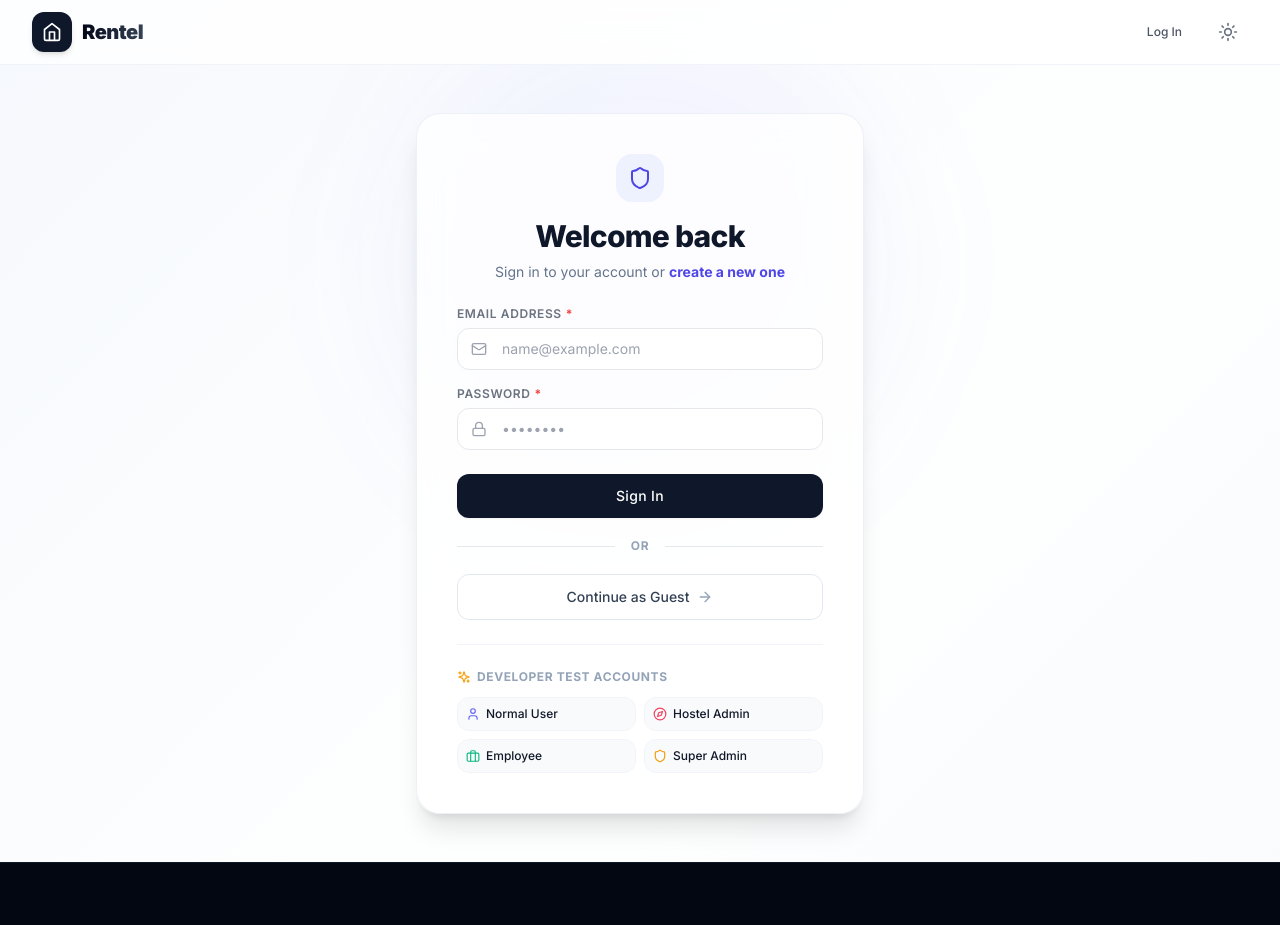
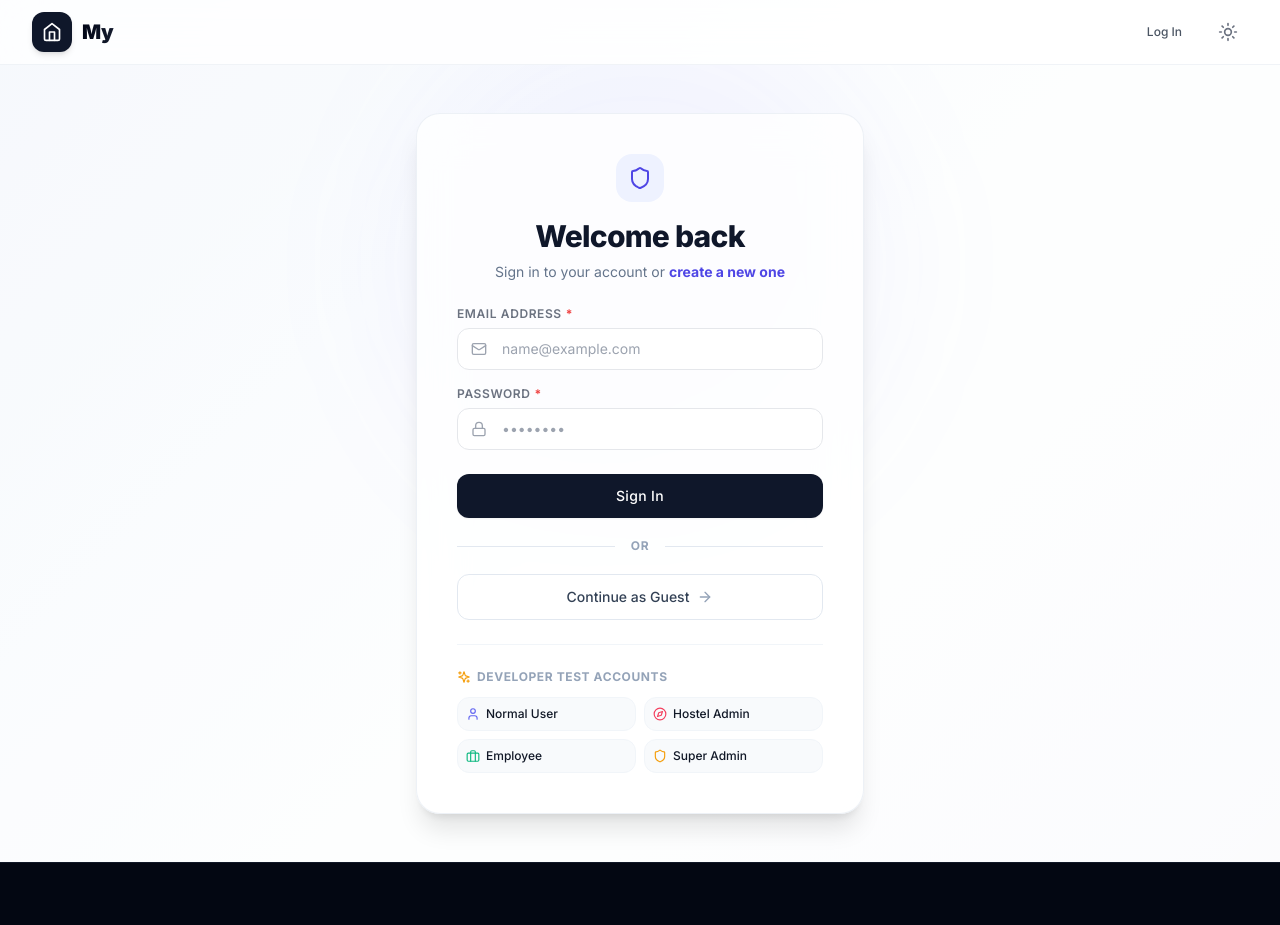
Before and after one commit to nikhil-1100/MyNilam, a Next.js app in the folder apps/web/: page /login in a window 1280 px wide. Shown: the top 925 px of the page. Built offline with nearby package versions, Linux system fonts and the light colour scheme; no server answers.

Commit message:
feat: rename app to MyNilam and add rotating malayalam logo

```diff
--- a/apps/web/app/layout.tsx
+++ b/apps/web/app/layout.tsx
@@ -11,7 +11,7 @@ import { Footer } from '@/components/layout/Footer'
 const inter = Inter({ subsets: ['latin'] })
 
 export const metadata: Metadata = {
-  title: 'Rentel | Real Estate & Roommate Marketplace',
+  title: 'MyNilam | Real Estate & Roommate Marketplace',
   description: 'Find apartments, flats, villas, plots, or roommate matches with ease.',
 }
 
--- a/apps/web/app/page.tsx
+++ b/apps/web/app/page.tsx
@@ -91,7 +91,7 @@ export default function HomePage() {
                 Find Your Next Room
               </h1>
               <p className="text-slate-400 text-xs sm:text-base max-w-xl mx-auto leading-relaxed font-semibold">
-                Rentel connects you to verified premium flats, luxury houses, commercial hubs, and shared roommate spaces with zero hassle.
+                MyNilam connects you to verified premium flats, luxury houses, commercial hubs, and shared roommate spaces with zero hassle.
               </p>
             </div>
 
--- a/apps/web/components/layout/Footer.tsx
+++ b/apps/web/components/layout/Footer.tsx
@@ -14,7 +14,7 @@ export const Footer: React.FC = () => {
               <div className="p-2 bg-indigo-600 rounded-xl">
                 <Home className="h-5 w-5" />
               </div>
-              <span className="text-lg font-bold">Rentel</span>
+              <span className="text-lg font-bold">MyNilam</span>
             </Link>
             <p className="text-sm max-w-sm leading-relaxed">
               Find, rent, or buy your next property with ease. A modern real-estate marketplace offering apartments, flats, villas, plots, and roommate listings.
@@ -72,7 +72,7 @@ export const Footer: React.FC = () => {
 
         {/* Bottom Bar */}
         <div className="border-t border-gray-900 mt-16 pt-8 flex flex-col sm:flex-row items-center justify-between text-xs text-gray-500">
-          <p>© {new Date().getFullYear()} Rentel Inc. All rights reserved.</p>
+          <p>© {new Date().getFullYear()} MyNilam. All rights reserved.</p>
           <div className="flex space-x-6 mt-4 sm:mt-0">
             <Link href="/" className="hover:text-gray-400">Facebook</Link>
             <Link href="/" className="hover:text-gray-400">Twitter</Link>
--- a/apps/web/components/layout/Header.tsx
+++ b/apps/web/components/layout/Header.tsx
@@ -11,6 +11,19 @@ export const Header: React.FC = () => {
   const { user, logout } = useAuth()
   const [isVisible, setIsVisible] = useState(true)
   const [lastScrollY, setLastScrollY] = useState(0)
+  const [logoText, setLogoText] = useState<'Nilam' | 'നിലം'>('Nilam')
+  const [isFlipped, setIsFlipped] = useState(false)
+
+  useEffect(() => {
+    const timer = setInterval(() => {
+      setIsFlipped(true)
+      setTimeout(() => {
+        setLogoText((prev) => (prev === 'Nilam' ? 'നിലം' : 'Nilam'))
+        setIsFlipped(false)
+      }, 300)
+    }, 30000)
+    return () => clearInterval(timer)
+  }, [])
 
   useEffect(() => {
     const handleScroll = () => {
@@ -47,7 +60,14 @@ export const Header: React.FC = () => {
             <Home className="h-5 w-5" />
           </div>
           <span className="text-xl font-black bg-gradient-to-r from-slate-950 to-slate-700 dark:from-white dark:to-slate-300 bg-clip-text text-transparent tracking-tight whitespace-nowrap py-1 inline-block">
-            Rentel
+            My
+            <span
+              className={`inline-block transition-all duration-300 transform ml-0.5 ${
+                isFlipped ? 'opacity-0 scale-75 -translate-y-1' : 'opacity-100 scale-100 translate-y-0'
+              }`}
+            >
+              {logoText}
+            </span>
           </span>
         </Link>
 
```
